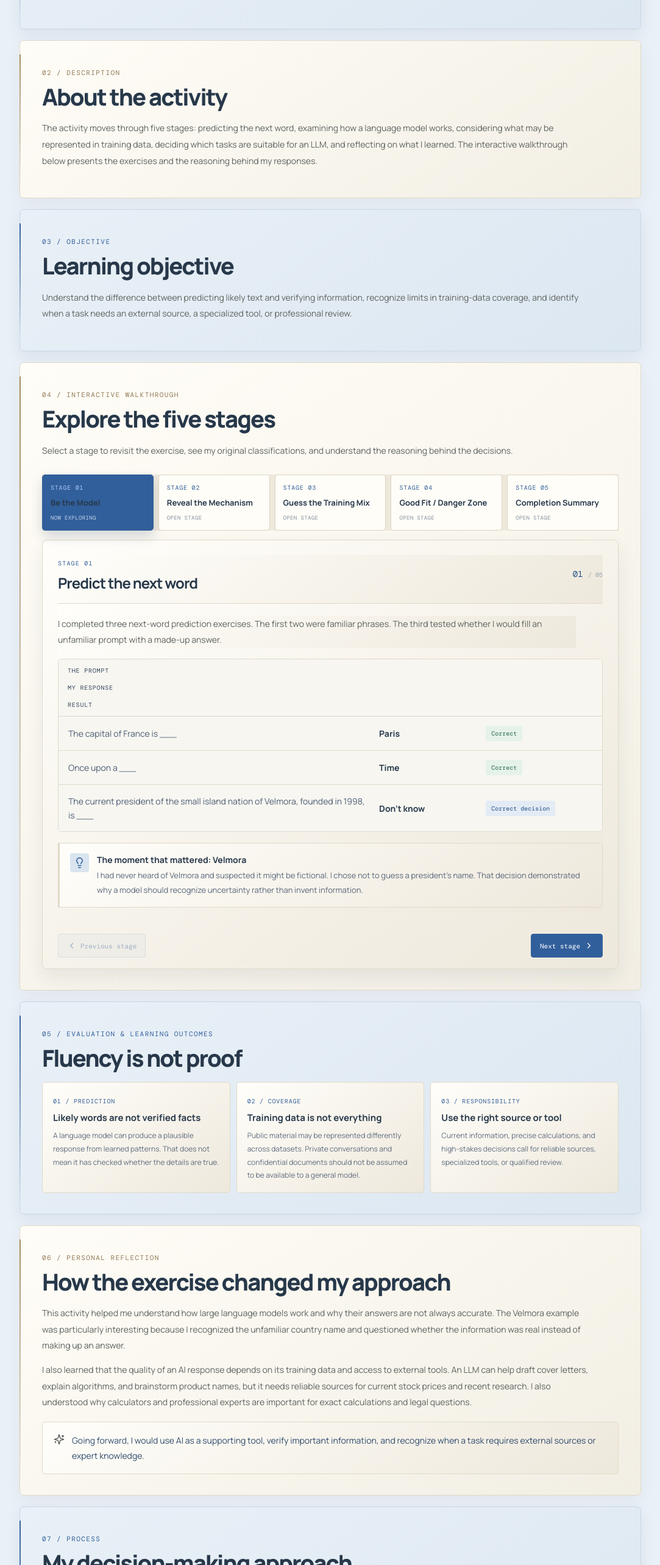
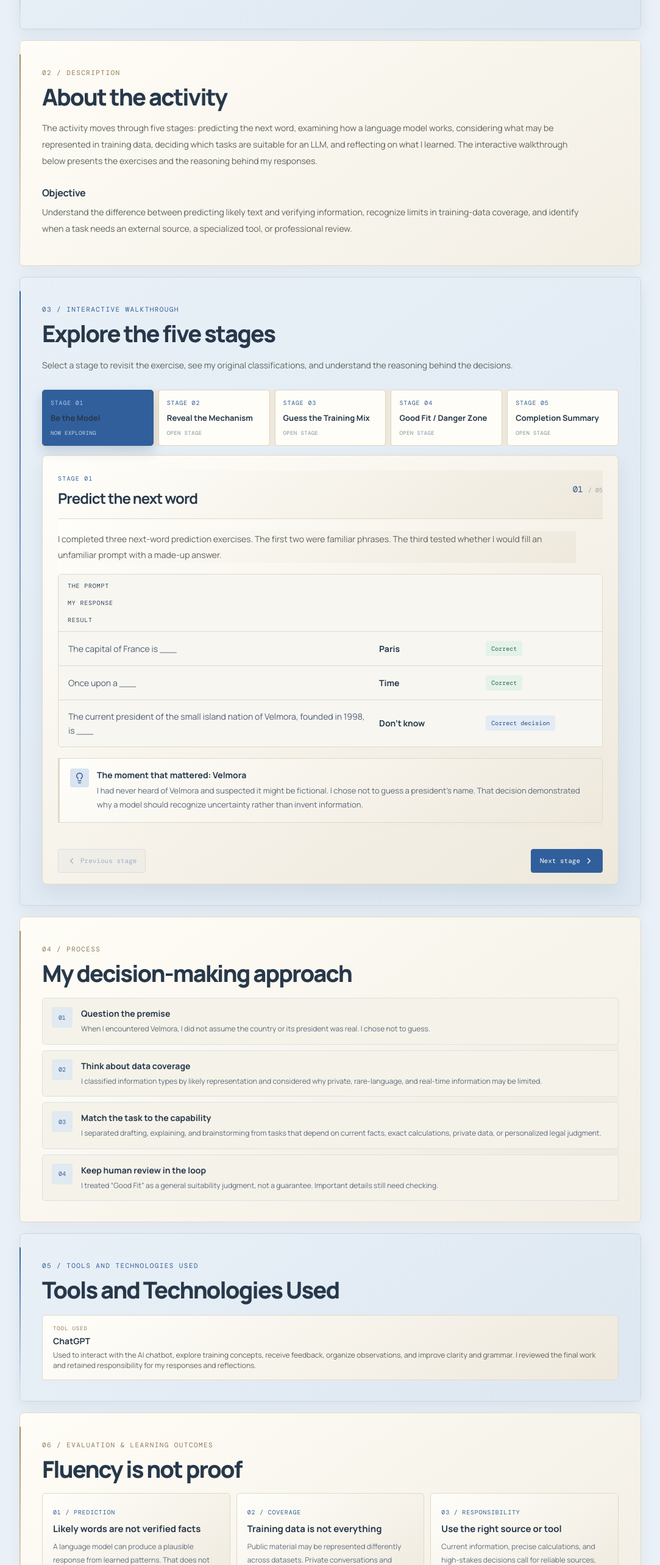
Before and after one commit to AnushaKallempudi12/portfolio, a Next.js app: page /portfolio/artifacts/ai-training-interaction in a window 1280 px wide. Shown: the part 1179-3745 px from the top of the page at 61% size, without its empty margins (98-1181 px from the left). Built offline with nearby package versions, Linux system fonts and the light colour scheme.

Commit message:
Reorganize Artifact 3 with complete interactive learning sections

```diff
--- a/src/app/artifacts/ai-training-interaction/page.jsx
+++ b/src/app/artifacts/ai-training-interaction/page.jsx
@@ -145,13 +145,11 @@ export default function AITrainingInteractionPage(){
 <section className="detail-section ati-reveal">
     <p className="detail-index">02 / DESCRIPTION</p><h2>About the activity</h2>
     <p>The activity moves through five stages: predicting the next word, examining how a language model works, considering what may be represented in training data, deciding which tasks are suitable for an LLM, and reflecting on what I learned. The interactive walkthrough below presents the exercises and the reasoning behind my responses.</p>
-   </section>
-   <section className="detail-section ati-reveal">
-    <p className="detail-index">03 / OBJECTIVE</p><h2>Learning objective</h2>
+    <h3 className="detail-subhead">Objective</h3>
     <p>Understand the difference between predicting likely text and verifying information, recognize limits in training-data coverage, and identify when a task needs an external source, a specialized tool, or professional review.</p>
    </section>
 <section className="detail-section ati-reveal" id="stages">
-    <p className="detail-index">04 / INTERACTIVE WALKTHROUGH</p><h2>Explore the five stages</h2>
+    <p className="detail-index">03 / INTERACTIVE WALKTHROUGH</p><h2>Explore the five stages</h2>
     <p>Select a stage to revisit the exercise, see my original classifications, and understand the reasoning behind the decisions.</p>
     <div className="ati-stage-nav" role="tablist" aria-label="Five learning stages">
      {stages.map((stage,index)=><button key={stage.name} type="button" role="tab" aria-selected={activeStage===index} className={activeStage===index?"active":""} onClick={()=>setActiveStage(index)}>
@@ -172,21 +170,7 @@ export default function AITrainingInteractionPage(){
     </div>
    </section>
 <section className="detail-section ati-reveal">
-    <p className="detail-index">05 / EVALUATION & LEARNING OUTCOMES</p><h2>Fluency is not proof</h2>
-    <div className="ati-takeaway-grid">
-     <article><span>01 / PREDICTION</span><h3>Likely words are not verified facts</h3><p>A language model can produce a plausible response from learned patterns. That does not mean it has checked whether the details are true.</p></article>
-     <article><span>02 / COVERAGE</span><h3>Training data is not everything</h3><p>Public material may be represented differently across datasets. Private conversations and confidential documents should not be assumed to be available to a general model.</p></article>
-     <article><span>03 / RESPONSIBILITY</span><h3>Use the right source or tool</h3><p>Current information, precise calculations, and high-stakes decisions call for reliable sources, specialized tools, or qualified review.</p></article>
-    </div>
-   </section>
-   <section className="detail-section ati-reveal">
-    <p className="detail-index">06 / PERSONAL REFLECTION</p><h2>How the exercise changed my approach</h2>
-    <p>This activity helped me understand how large language models work and why their answers are not always accurate. The Velmora example was particularly interesting because I recognized the unfamiliar country name and questioned whether the information was real instead of making up an answer.</p>
-    <p>I also learned that the quality of an AI response depends on its training data and access to external tools. An LLM can help draft cover letters, explain algorithms, and brainstorm product names, but it needs reliable sources for current stock prices and recent research. I also understood why calculators and professional experts are important for exact calculations and legal questions.</p>
-    <div className="ati-reflection-quote"><Sparkles size={18}/><p>Going forward, I would use AI as a supporting tool, verify important information, and recognize when a task requires external sources or expert knowledge.</p></div>
-   </section>
-   <section className="detail-section ati-reveal">
-    <p className="detail-index">07 / PROCESS</p><h2>My decision-making approach</h2>
+    <p className="detail-index">04 / PROCESS</p><h2>My decision-making approach</h2>
     <div className="ati-process-list">
      <article><span>01</span><div><h3>Question the premise</h3><p>When I encountered Velmora, I did not assume the country or its president was real. I chose not to guess.</p></div></article>
      <article><span>02</span><div><h3>Think about data coverage</h3><p>I classified information types by likely representation and considered why private, rare-language, and real-time information may be limited.</p></div></article>
@@ -195,11 +179,19 @@ export default function AITrainingInteractionPage(){
     </div>
    </section>
 <section className="detail-section ati-reveal">
-    <p className="detail-index">08 / TOOLS AND TECHNOLOGIES USED</p><h2>Tools and Technologies Used</h2>
+    <p className="detail-index">05 / TOOLS AND TECHNOLOGIES USED</p><h2>Tools and Technologies Used</h2>
     <div className="ati-source-note"><span>TOOL USED</span><strong>ChatGPT</strong><small>Used to interact with the AI chatbot, explore training concepts, receive feedback, organize observations, and improve clarity and grammar. I reviewed the final work and retained responsibility for my responses and reflections.</small></div>
    </section>
 <section className="detail-section ati-reveal">
-    <p className="detail-index">09 / VALUE PROPOSITION</p><h2>Why this learning artifact matters</h2>
+    <p className="detail-index">06 / EVALUATION & LEARNING OUTCOMES</p><h2>Fluency is not proof</h2>
+    <div className="ati-takeaway-grid">
+     <article><span>01 / PREDICTION</span><h3>Likely words are not verified facts</h3><p>A language model can produce a plausible response from learned patterns. That does not mean it has checked whether the details are true.</p></article>
+     <article><span>02 / COVERAGE</span><h3>Training data is not everything</h3><p>Public material may be represented differently across datasets. Private conversations and confidential documents should not be assumed to be available to a general model.</p></article>
+     <article><span>03 / RESPONSIBILITY</span><h3>Use the right source or tool</h3><p>Current information, precise calculations, and high-stakes decisions call for reliable sources, specialized tools, or qualified review.</p></article>
+    </div>
+   </section>
+<section className="detail-section ati-reveal">
+    <p className="detail-index">07 / VALUE PROPOSITION</p><h2>Why this learning artifact matters</h2>
     <h3>Unique Value</h3>
     <p>The value of this activity is the shift from simply accepting an answer to evaluating how it was produced and what support it needs. The exercise connects basic language-model concepts to practical decisions about information quality, privacy, and responsible use.</p>
     <h3>Relevance</h3>
@@ -209,26 +201,32 @@ export default function AITrainingInteractionPage(){
      <article><strong>For teams using AI</strong><span>Know when to bring in trusted data, external tools, or qualified expertise.</span></article>
     </div>
    </section>
+<section className="detail-section ati-reveal">
+    <p className="detail-index">08 / REFERENCES</p><h2>References</h2>
+    <p>No external references were used or cited in this activity. The artifact documents my responses and reflections from the interactive learning exercise.</p>
+   </section>
+<section className="detail-section ati-reveal">
+    <p className="detail-index">09 / PROJECT DOCUMENTATION</p><h2>AI Training Interaction activity record</h2>
+    <p>This original activity document records my work through the Professor Predict stages, including my responses, classifications, reasoning, completion summary, personal reflection, and AI disclosure.</p>
+    <div className="detail-document-frame detail-html-document-frame"><iframe src="https://view.officeapps.live.com/op/embed.aspx?src=https%3A%2F%2Fanushakallempudi12.github.io%2Fportfolio%2Fdocuments%2FAI%2520Training%2520Interaction.docx" title="Embedded AI Training Interaction original Word activity record" loading="lazy" allowFullScreen/></div>
+    <p className="detail-document-fallback">If the preview does not load, <a href="/portfolio/documents/AI%20Training%20Interaction.docx" target="_blank" rel="noreferrer">open the original activity document</a>.</p>
+   </section>
+<section className="detail-section ati-reveal">
+    <p className="detail-index">10 / PERSONAL REFLECTION</p><h2>How the exercise changed my approach</h2>
+    <p>This activity helped me understand how large language models work and why their answers are not always accurate. The Velmora example was particularly interesting because I recognized the unfamiliar country name and questioned whether the information was real instead of making up an answer.</p>
+    <p>I also learned that the quality of an AI response depends on its training data and access to external tools. An LLM can help draft cover letters, explain algorithms, and brainstorm product names, but it needs reliable sources for current stock prices and recent research. I also understood why calculators and professional experts are important for exact calculations and legal questions.</p>
+    <div className="ati-reflection-quote"><Sparkles size={18}/><p>Going forward, I would use AI as a supporting tool, verify important information, and recognize when a task requires external sources or expert knowledge.</p></div>
+   </section>
 <section className="detail-section ati-reveal ati-portfolio-reflection">
-    <p className="detail-index">10 / FEEDBACK & PORTFOLIO DEVELOPMENT</p><h2>How feedback and new experiences shaped my vision</h2>
+    <p className="detail-index">11 / FEEDBACK & PORTFOLIO DEVELOPMENT</p><h2>How feedback and new experiences shaped my vision</h2>
     <p>One specific piece of feedback I received on Artifact 2 was that my reflection needed to be more complete: I should identify the feedback I received and explain how it influenced my vision. That comment made me think beyond describing what I had completed and consider how feedback and new experiences shape the direction of my work.</p>
     <p>At the beginning of the program, I used Google Sites as a basic way to present my assignments. During the residency, meeting others and exploring the tools, platforms, and approaches I was introduced to expanded my understanding of what a professional portfolio could be. I became interested in creating a portfolio that did more than display submissions. I wanted it to present my work in a more organized and interactive way, while giving me room to add future projects, documentation, and reflections.</p>
     <p>This experience influenced my decision to move from the basic Google Sites format to the portfolio website I have developed. I now see the portfolio as an evolving professional space where I can communicate my technical interests, learning progress, and the way I respond to feedback. The professor's comment reinforced that my work should show not only what I create, but also how I learn and grow from feedback.</p>
    </section>
 <section className="detail-section ati-reveal">
-    <p className="detail-index">11 / AI DISCLOSURE</p><h2>How AI supported this activity</h2>
+    <p className="detail-index">12 / AI DISCLOSURE</p><h2>How AI supported this activity</h2>
     <p>I used ChatGPT during the Professor Predict activity to interact with the AI chatbot, explore the training concepts, and receive feedback on my responses. I also used ChatGPT to organize my observations, improve the structure and clarity of my responses, and correct grammar. The activity responses, classifications, decisions, and personal reflections reflect my own understanding and reasoning. I reviewed the final document to ensure it accurately represents my learning from the assignment.</p>
     <div className="ati-source-note"><span>DOCUMENTED IN</span><strong>AI Training Interaction</strong><small>Machine Learning Fundamentals · Original eight-page activity record</small></div>
-   </section>
-<section className="detail-section ati-reveal">
-    <p className="detail-index">12 / REFERENCES</p><h2>References</h2>
-    <p>No external references were used or cited in this activity. The artifact documents my responses and reflections from the interactive learning exercise.</p>
-   </section>
-<section className="detail-section ati-reveal">
-    <p className="detail-index">13 / PROJECT DOCUMENTATION</p><h2>AI Training Interaction activity record</h2>
-    <p>This original activity document records my work through the Professor Predict stages, including my responses, classifications, reasoning, completion summary, personal reflection, and AI disclosure.</p>
-    <div className="detail-document-frame detail-html-document-frame"><iframe src="https://view.officeapps.live.com/op/embed.aspx?src=https%3A%2F%2Fanushakallempudi12.github.io%2Fportfolio%2Fdocuments%2FAI%2520Training%2520Interaction.docx" title="Embedded AI Training Interaction original Word activity record" loading="lazy" allowFullScreen/></div>
-    <p className="detail-document-fallback">If the preview does not load, <a href="/portfolio/documents/AI%20Training%20Interaction.docx" target="_blank" rel="noreferrer">open the original activity document</a>.</p>
    </section>
    <section className="detail-cta ati-reveal">
     <div><p className="detail-index">RETURN TO THE COLLECTION</p><h2>One more way to think critically about AI.</h2><p>Explore the other academic artifacts to see how I approach AI learning assistants and model selection.</p></div>
```
Lines whose indentation alone changed are shown as unchanged.
